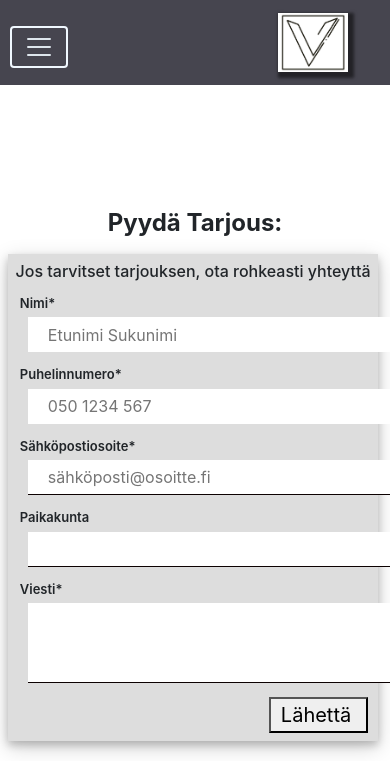
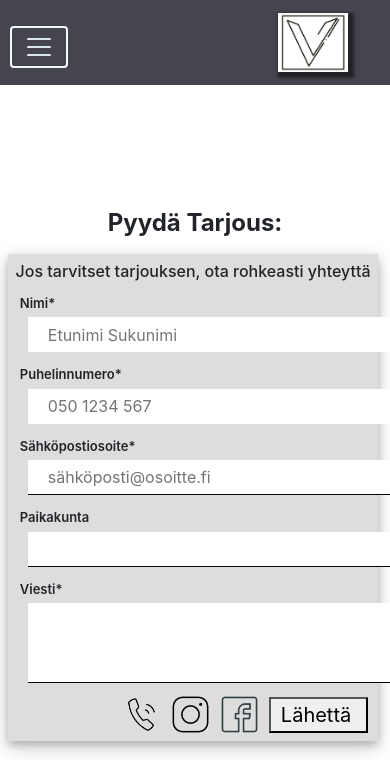
Before and after one commit to juriki/juriki.github.io, a React (Create React App) app: page /Contacts in a window 390 px wide. Shown: the top 781 px of the page. Built offline with nearby package versions, Linux system fonts and the light colour scheme.

Commit message:
Phonecall added

```diff
--- a/src/Form/Form.css
+++ b/src/Form/Form.css
@@ -79,6 +79,13 @@ p {
     background: #3a3d3f;
 
 }
+.someLogos{
+    float: right;
+    height: 39px;
+    margin-right: 10px;
+    margin-bottom: 20px;
+    margin-top: -26px;
+}
 
 
 @media screen and (max-width: 767px) {
@@ -115,7 +122,7 @@ p {
         border-radius: 1px;
         border-style: solid;
         font-size: 18px;
-        margin-left: 200px;
+        margin-left: 20px;
     }
 
 
--- a/src/Form/Form.jsx
+++ b/src/Form/Form.jsx
@@ -9,12 +9,12 @@ function Form() {
     const [city, setCity] = useState('')
     const [message, setMessage] = useState('')
 
-    function lahettin(){
-        if (email.length === '' || nameLastname === ''  || message === '' ){
+    function lahettin() {
+        if (email.length === '' || nameLastname === '' || message === '') {
             alert("Joku kentä on tyhja TEST DEBUG  TODO Delete ")
             console.log("Error")
-        }else{
-            alert("Hei " + nameLastname + " Sinun puhelin " + phone + email + " meilä otamme yhtytä sinun!" )
+        } else {
+            alert("Hei " + nameLastname + " Sinun puhelin " + phone + email + " meilä otamme yhtytä sinun!")
         }
 
     }
@@ -36,30 +36,39 @@ function Form() {
                         <label >
                             <p className='LabelP'>Nimi*</p>
 
-                            <input className='inputNamePhone' type="text" placeholder='Etunimi Sukunimi' value={nameLastname} onChange={(e)=> setNameLastname(e.target.value)} />
+                            <input className='inputNamePhone' type="text" placeholder='Etunimi Sukunimi' value={nameLastname} onChange={(e) => setNameLastname(e.target.value)} />
                         </label>
                         <label>
                             <p className='LabelP'>Puhelinnumero*</p>
-                            <input className='inputNamePhone' type="text" placeholder='050 1234 567' value={phone} onChange={(e)=> setPhone(e.target.value)} />
+                            <input className='inputNamePhone' type="text" placeholder='050 1234 567' value={phone} onChange={(e) => setPhone(e.target.value)} />
                         </label>
                         <br />
                         <label>
                             <p className='LabelP'>Sähköpostiosoite*</p>
-                            <input type="text" placeholder='sähköposti@osoitte.fi' value={email} onChange={(e)=> setEmail(e.target.value)}  />
+                            <input type="text" placeholder='sähköposti@osoitte.fi' value={email} onChange={(e) => setEmail(e.target.value)} />
                         </label>
                         <br />
                         <label>
                             <p className='LabelP'>Paikakunta</p>
-                            <input type="text"  value={city} onChange={(e)=> setCity(e.target.value)} />
+                            <input type="text" value={city} onChange={(e) => setCity(e.target.value)} />
                         </label>
                         <br />
                         <label>
                             <p className='LabelP'>Viesti*</p>
-                            <textarea className='texArea'  value={message} onChange={(e)=> setMessage(e.target.value)}></textarea>
+                            <textarea className='texArea' value={message} onChange={(e) => setMessage(e.target.value)}></textarea>
                         </label>
                         <button className='NappiSoitta1' onClick={lahettin}>Lähettä</button>
                     </div>
                     <br />
+                    <a href='https://www.facebook.com/vladislav.lahna/' target='_balnk'>
+                        <img className='someLogos' src='facebook.png' alt="facebook" target='_balnk'/>
+                    </a>
+                    <a href='https://www.instagram.com/vladlahna/?hl=en'>
+                        <img className='someLogos' src='instagramLogo.png' alt="instagram"/>
+                    </a>
+                    <a href='tel:+358451386070'>
+                        <img className='someLogos' src='phoneLogo.png' alt="call" />
+                    </a>
                 </div>
             </div>
 
```
Also changed, not shown: public/phoneLogo.png (added). Lines whose indentation alone changed are shown as unchanged.
